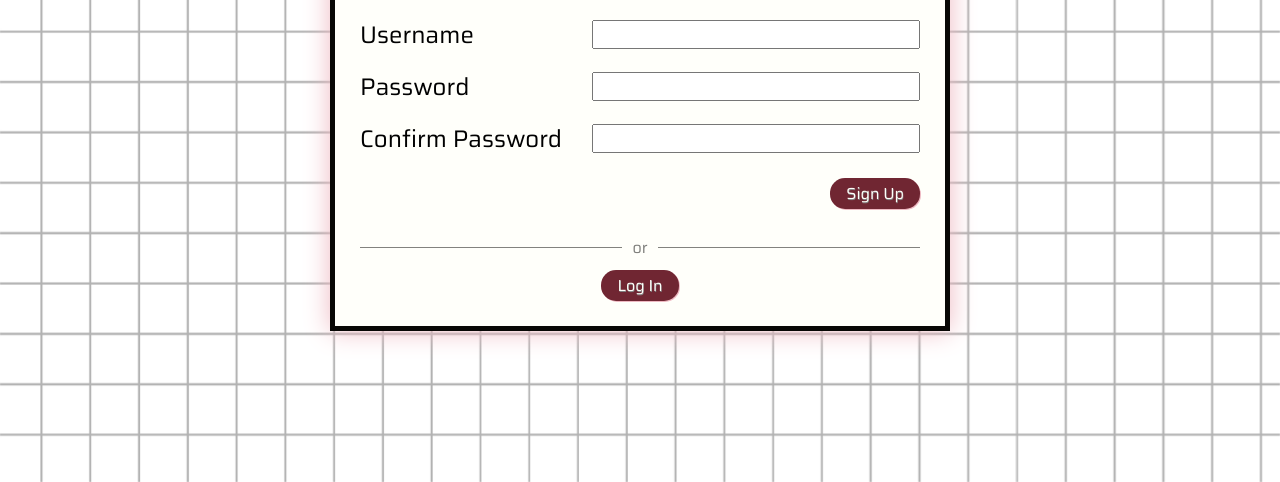
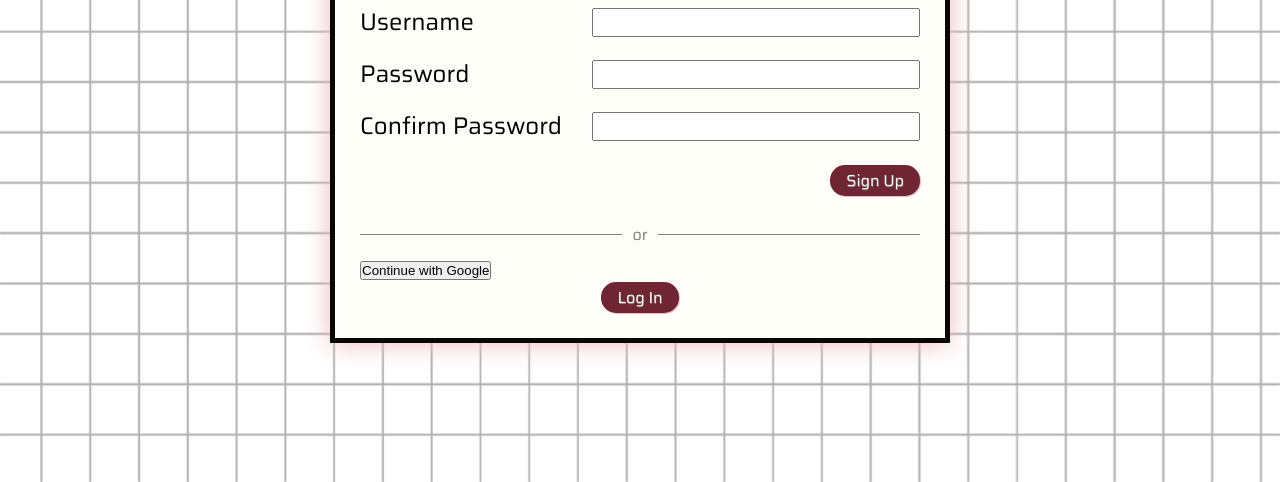
Before and after one commit to Atsano10/SimplyIntern, a plain HTML site: page frontend/signup.html in a window 1280 px wide. Shown: the part 318-800 px from the top of the page. Drawn offline with nearby package versions, Linux system fonts and the light colour scheme.

Commit message:
Add Supabase and Google Sign-In functionality

```diff
--- a/frontend/signup.html
+++ b/frontend/signup.html
@@ -6,6 +6,7 @@
     <title>SimplyIntern</title>
     <link rel="stylesheet" href="css/styles.css" />
     <link rel="stylesheet" href="css/auth.css" />
+    <script src="https://cdn.jsdelivr.net/npm/@supabase/supabase-js@2"></script>
 
   </head>
 
@@ -48,18 +49,24 @@
                         name="con_password"
                         required/>
                 </div>
-                <div class = "log-in-div">
-                    <form action="index.html"><button class = "ls-button">Sign Up</button></form>
+                <div class="log-in-div">
+                    <button type = "button" class="ls-button" onclick="signUp()">Sign Up</button>
                 </div>
             </div>
             <div class = "breaker">
                 <span>or</span>
             </div>
-            <div class = "sign-up-div">
-                <form action="index.html"><button class = "ls-button">Log In</button></form>
+             <div class="google-div">
+                <button type = "button" class="google-button" onclick="googleSignIn()">
+                    Continue with Google
+                </button>
+            </div>
+            <div class="sign-up-div">
+                <button type = "button" class="ls-button" onclick="window.location.href='index.html'">Log In</button>
             </div>
         </div>
     </div>
+    <script src="js/auth.js"></script>
   </body>
 
 </html>
```
